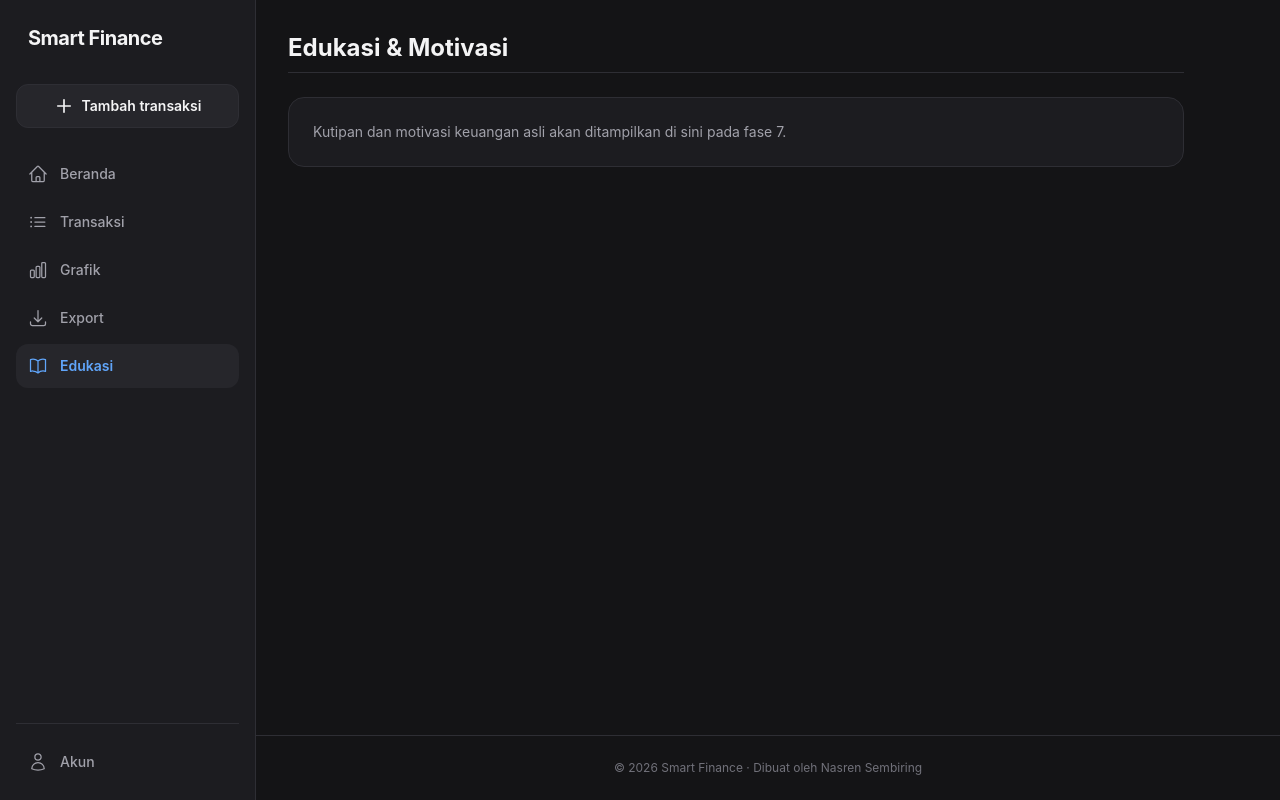
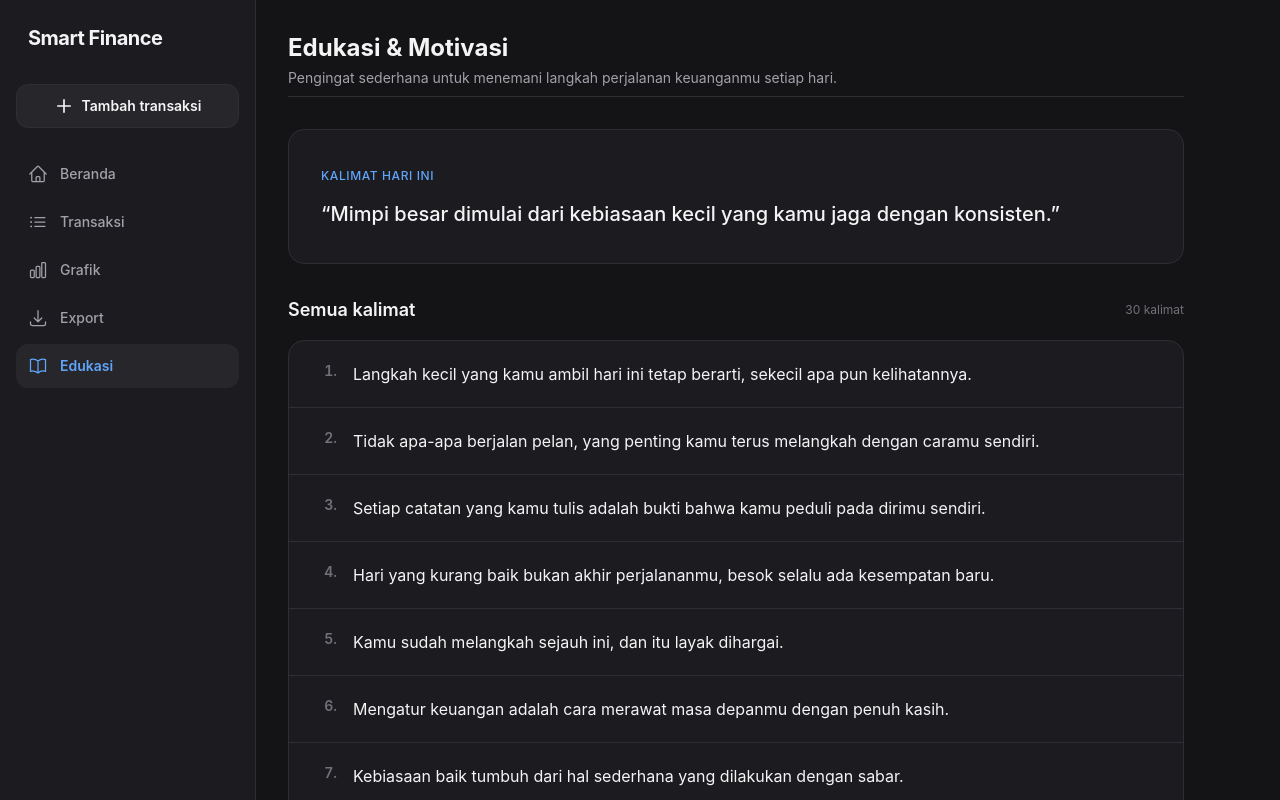
Before and after one commit to Nasren-Smb/smart-finance, a Next.js app: page /edukasi in a window 1280 px wide. Shown: the top 800 px of the page. Built offline with nearby package versions, Linux system fonts and the light colour scheme.

Commit message:
fase 7 langkah 1: halaman edukasi dan motivasi

```diff
--- /dev/null
+++ b/app/(app)/edukasi/EdukasiContent.tsx
@@ -0,0 +1,94 @@
+"use client";
+
+import { useSyncExternalStore } from "react";
+import { todayWIB } from "@/lib/finance/date";
+import { MOTIVATION_QUOTES, getMotivationIndex } from "@/lib/motivation";
+
+const emptySubscribe = () => () => {};
+
+export function EdukasiContentSection() {
+  // useSyncExternalStore mengembalikan "" saat SSR/prerender dan todayWIB() hanya di client browser.
+  // Ini mencegah pembacaan unstable Date.now() selama SSR/prerendering Next.js.
+  const today = useSyncExternalStore(
+    emptySubscribe,
+    () => todayWIB(),
+    () => ""
+  );
+
+  // Jika belum di-mount di klien (SSR/prerender), tampilkan fallback placeholder kartu hari ini
+  const todayIndex = today ? getMotivationIndex(today) : null;
+  const todayQuote = todayIndex !== null ? MOTIVATION_QUOTES[todayIndex] : null;
+
+  return (
+    <div className="flex flex-col gap-8 w-full max-w-4xl">
+      {/* Header Halaman */}
+      <div className="pb-2 border-b border-line">
+        <h1 className="text-xl lg:text-2xl font-bold text-text-main">
+          Edukasi & Motivasi
+        </h1>
+        <p className="text-text-secondary text-sm mt-1">
+          Pengingat sederhana untuk menemani langkah perjalanan keuanganmu setiap hari.
+        </p>
+      </div>
+
+      {/* Kartu Besar: Kalimat Hari Ini */}
+      <section
+        aria-labelledby="heading-today-quote"
+        className="rounded-2xl bg-surface p-6 sm:p-8 border border-line flex flex-col gap-3"
+      >
+        <div>
+          <span
+            id="heading-today-quote"
+            className="text-xs font-medium uppercase tracking-wider text-accent"
+          >
+            Kalimat hari ini
+          </span>
+        </div>
+
+        {todayQuote ? (
+          <blockquote className="text-lg sm:text-xl font-medium text-text-main leading-relaxed">
+            &ldquo;{todayQuote}&rdquo;
+          </blockquote>
+        ) : (
+          <div className="h-16 animate-pulse bg-surface-raised rounded-xl" />
+        )}
+      </section>
+
+      {/* Bagian: Semua Kalimat */}
+      <section
+        aria-labelledby="heading-all-quotes"
+        className="flex flex-col gap-4"
+      >
+        <div className="flex items-center justify-between">
+          <h2
+            id="heading-all-quotes"
+            className="text-base sm:text-lg font-semibold text-text-main"
+          >
+            Semua kalimat
+          </h2>
+          <span className="text-xs text-text-muted">
+            {MOTIVATION_QUOTES.length} kalimat
+          </span>
+        </div>
+
+        <ol className="rounded-2xl bg-surface border border-line divide-y divide-line">
+          {MOTIVATION_QUOTES.map((quote, index) => (
+            <li
+              key={index}
+              className="p-4 sm:p-5 flex items-start gap-4"
+            >
+              <span className="text-sm font-semibold tabular-nums w-7 shrink-0 text-right text-text-muted">
+                {index + 1}.
+              </span>
+              <div className="flex-1 min-w-0">
+                <p className="text-sm sm:text-base text-text-main leading-relaxed">
+                  {quote}
+                </p>
+              </div>
+            </li>
+          ))}
+        </ol>
+      </section>
+    </div>
+  );
+}
--- a/app/(app)/edukasi/page.tsx
+++ b/app/(app)/edukasi/page.tsx
@@ -1,14 +1,24 @@
+import { Suspense } from "react";
+import { connection } from "next/server";
+import { EdukasiContentSection } from "./EdukasiContent";
+
+async function EdukasiPageLoader() {
+  await connection();
+  return <EdukasiContentSection />;
+}
+
 export default function EdukasiPage() {
   return (
-    <div className="flex flex-col gap-6 w-full max-w-4xl">
-      <div className="pb-2 border-b border-line">
-        <h1 className="text-xl lg:text-2xl font-bold text-text-main">Edukasi & Motivasi</h1>
-      </div>
-      <div className="rounded-2xl bg-surface p-6 border border-line">
-        <p className="text-text-secondary text-sm">
-          Kutipan dan motivasi keuangan asli akan ditampilkan di sini pada fase 7.
-        </p>
-      </div>
-    </div>
+    <Suspense
+      fallback={
+        <div className="flex flex-col gap-8 w-full max-w-4xl animate-pulse">
+          <div className="h-8 w-48 bg-surface rounded-xl border border-line" />
+          <div className="h-36 bg-surface rounded-2xl border border-line" />
+          <div className="h-96 bg-surface rounded-2xl border border-line" />
+        </div>
+      }
+    >
+      <EdukasiPageLoader />
+    </Suspense>
   );
 }
--- /dev/null
+++ b/lib/motivation.ts
@@ -0,0 +1,72 @@
+import { isValidCalendarDate } from "./finance/schemas";
+
+/**
+ * Tepat 30 kalimat motivasi statis untuk Smart Finance.
+ * Diambil tanpa penambahan kata, perubahan tanda baca, atau perubahan urutan.
+ */
+export const MOTIVATION_QUOTES: readonly string[] = [
+  "Langkah kecil yang kamu ambil hari ini tetap berarti, sekecil apa pun kelihatannya.",
+  "Tidak apa-apa berjalan pelan, yang penting kamu terus melangkah dengan caramu sendiri.",
+  "Setiap catatan yang kamu tulis adalah bukti bahwa kamu peduli pada dirimu sendiri.",
+  "Hari yang kurang baik bukan akhir perjalananmu, besok selalu ada kesempatan baru.",
+  "Kamu sudah melangkah sejauh ini, dan itu layak dihargai.",
+  "Mengatur keuangan adalah cara merawat masa depanmu dengan penuh kasih.",
+  "Kebiasaan baik tumbuh dari hal sederhana yang dilakukan dengan sabar.",
+  "Kamu tidak perlu sempurna untuk maju, cukup mau mencoba lagi.",
+  "Tenangkan hati, semua hal baik butuh waktu untuk tumbuh.",
+  "Setiap rupiah yang kamu catat membuat gambaran hidupmu semakin jelas.",
+  "Hari ini, beri dirimu izin untuk beristirahat sejenak, lalu lanjutkan dengan semangat baru.",
+  "Perjalananmu milikmu sendiri, tidak perlu dibandingkan dengan siapa pun.",
+  "Kamu lebih mampu dari yang kamu kira, dan hari ini adalah buktinya.",
+  "Kesabaran yang kamu tanam hari ini akan berbuah di waktu yang tepat.",
+  "Rencana sederhana yang dijalani dengan setia lebih berharga daripada rencana besar yang tak pernah dimulai.",
+  "Apa pun yang terjadi kemarin, hari ini kamu boleh memulai lagi dengan lembut.",
+  "Berhemat bukan berarti menahan diri, tetapi memilih apa yang benar-benar membuatmu tenang.",
+  "Rasa cukup adalah harta yang bisa kamu rawat setiap hari.",
+  "Selalu ada hal baik dalam hidupmu yang layak disyukuri hari ini.",
+  "Kamu pantas bangga atas usaha kecil yang kamu lakukan dengan tulus.",
+  "Jangan lupa menengok dirimu sendiri, kamu juga berhak mendapat perhatian yang hangat.",
+  "Satu hari yang berjalan baik cukup untuk mengingatkan bahwa kamu bisa.",
+  "Keraguan boleh datang, tetapi keberanianmu untuk mencoba selalu lebih besar.",
+  "Setiap pagi adalah halaman kosong yang siap kamu isi dengan hal-hal baik.",
+  "Mimpi besar dimulai dari kebiasaan kecil yang kamu jaga dengan konsisten.",
+  "Kamu tidak sendirian, banyak orang yang juga sedang belajar dan bertumbuh seperti dirimu.",
+  "Kemajuan tidak selalu terlihat besar, tetapi selalu terasa pada hati yang tenang.",
+  "Hari ini cukup lakukan yang kamu bisa, dan itu sudah lebih dari cukup.",
+  "Semoga hari ini membawa ketenangan dan hal-hal kecil yang membuatmu tersenyum.",
+  "Teruslah bertumbuh dengan lembut, dunia punya tempat untuk setiap langkahmu.",
+] as const;
+
+const MS_PER_DAY = 86_400_000;
+
+/**
+ * Menghitung indeks kalimat motivasi berdasarkan tanggal kalender YYYY-MM-DD.
+ * Menggunakan hari kalender UTC murni agar konsisten dan deterministik.
+ *
+ * @param dateStr Tanggal kalender dalam format "YYYY-MM-DD"
+ * @param totalQuotes Jumlah total kalimat (default: MOTIVATION_QUOTES.length)
+ * @returns Indeks kalimat dalam rentang 0 hingga totalQuotes - 1
+ */
+export function getMotivationIndex(
+  dateStr: string,
+  totalQuotes: number = MOTIVATION_QUOTES.length
+): number {
+  if (!totalQuotes || totalQuotes <= 0 || !Number.isInteger(totalQuotes)) {
+    throw new Error("totalQuotes harus berupa bilangan bulat positif lebih besar dari 0");
+  }
+
+  if (!isValidCalendarDate(dateStr)) {
+    throw new Error(`Format tanggal tidak valid atau bukan tanggal kalender: "${dateStr}"`);
+  }
+
+  const [yearStr, monthStr, dayStr] = dateStr.split("-");
+  const year = Number(yearStr);
+  const month = Number(monthStr);
+  const day = Number(dayStr);
+
+  const utcMs = Date.UTC(year, month - 1, day);
+  const dayNumber = Math.floor(utcMs / MS_PER_DAY);
+
+  // Modulus aman non-negatif
+  return ((dayNumber % totalQuotes) + totalQuotes) % totalQuotes;
+}
```
Also changed, not shown: 3 other files (tests, documents, lock files or other folders).
